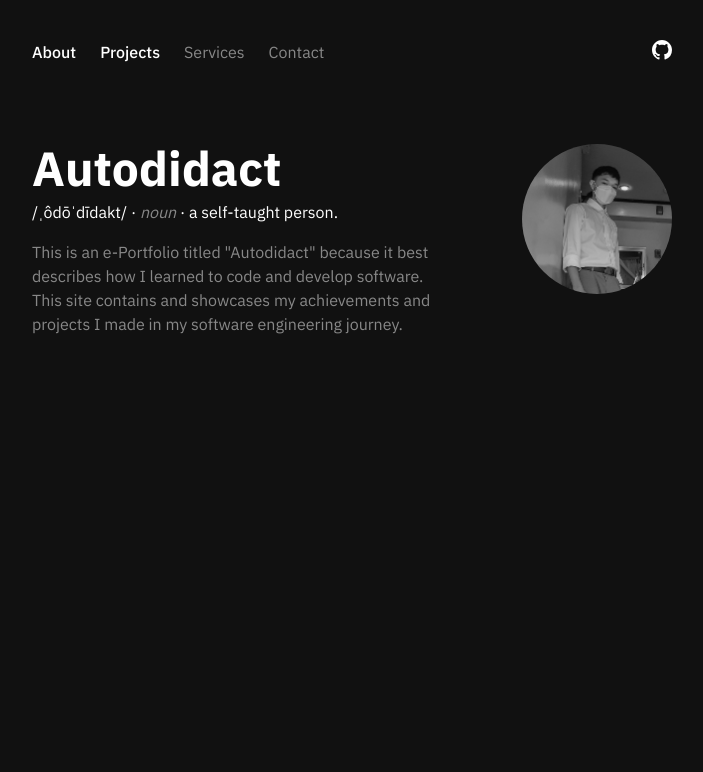
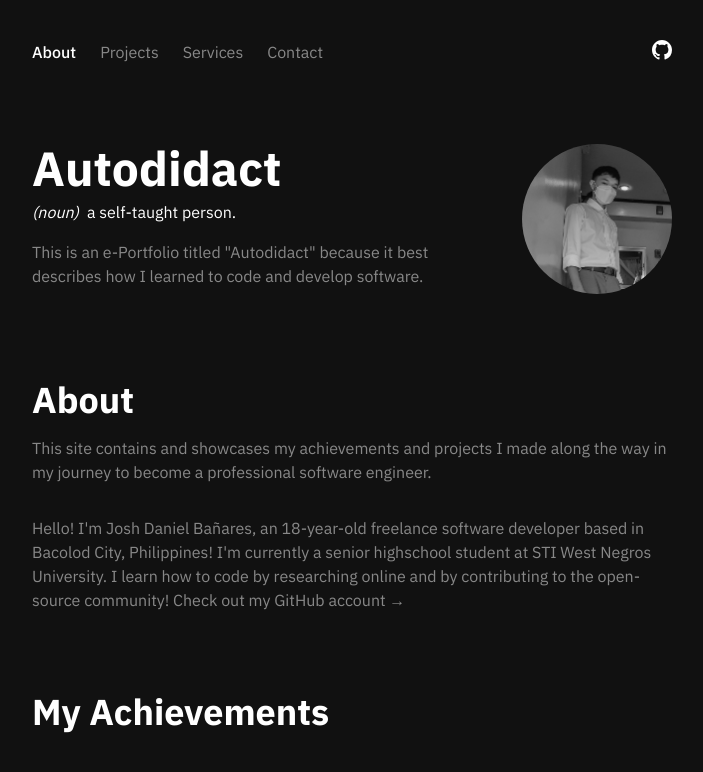
Before and after one commit to joshxfi/e-portfolio, a Next.js app: page / in a window 1280 px wide. Shown: the top 772 px of the page, without its empty margins (288-991 px from the left). Built offline with nearby package versions, Linux system fonts and the light colour scheme.

Commit message:
feat: add about and achievements

```diff
--- a/pages/index.tsx
+++ b/pages/index.tsx
@@ -1,5 +1,6 @@
 import React from "react";
 import Image from "next/image";
+import { About, Achievements } from "@/components/Home";
 
 const Homepage = () => {
   return (
@@ -7,15 +8,14 @@ const Homepage = () => {
       <div className="flex justify-between">
         <div>
           <h1 className="font-bold text-5xl">Autodidact</h1>
-          <p className="mt-2">
-            /ˌôdōˈdīdakt/ · <i className="text-secondary">noun</i> · a
-            self-taught person.
-          </p>
+          <div className="mt-2 flex space-x-2">
+            <i>(noun)</i>
+            <p>a self-taught person.</p>
+          </div>
+
           <p className="text-secondary w-[400px] mt-4">
             This is an e-Portfolio titled &quot;Autodidact&quot; because it best
-            describes how I learned to code and develop software. This site
-            contains and showcases my achievements and projects I made in my
-            software engineering journey.
+            describes how I learned to code and develop software.
           </p>
         </div>
 
@@ -31,6 +31,9 @@ const Homepage = () => {
           />
         </div>
       </div>
+
+      <About />
+      <Achievements />
     </section>
   );
 };
--- a/pages/projects.tsx
+++ b/pages/projects.tsx
@@ -2,7 +2,7 @@ import React from "react";
 import toast from "react-hot-toast";
 import { myProjects } from "@/utils/constants";
 
-export const Projects = () => {
+const Projects = () => {
   return (
     <section className="mt-20">
       <h1 className="text-4xl font-bold mb-8">My Projects</h1>
@@ -21,3 +21,5 @@ export const Projects = () => {
     </section>
   );
 };
+
+export default Projects;
--- /dev/null
+++ b/src/components/Home/About.tsx
@@ -0,0 +1,22 @@
+import React from "react";
+
+export const About = () => {
+  return (
+    <section>
+      <h1 className="text-4xl font-bold mt-20">About</h1>
+      <div className="space-y-8 text-secondary mt-4">
+        <p>
+          This site contains and showcases my achievements and projects I made along the way in my journey to become a professional software engineer.
+        </p>
+
+        <p>
+          Hello! I&apos;m Josh Daniel Bañares, an 18-year-old freelance software
+          developer based in Bacolod City, Philippines! I&apos;m currently a
+          senior highschool student at STI West Negros University. I learn how
+          to code by researching online and by contributing to the open-source
+          community! Check out my GitHub account &rarr;
+        </p>
+      </div>
+    </section>
+  );
+};
--- /dev/null
+++ b/src/components/Home/Achievements.tsx
@@ -0,0 +1,9 @@
+import React from "react";
+
+export const Achievements = () => {
+  return (
+    <section>
+      <h1 className="text-4xl font-bold mt-20">My Achievements</h1>
+    </section>
+  );
+};
--- /dev/null
+++ b/src/components/Home/index.ts
@@ -0,0 +1,2 @@
+export * from "./About";
+export * from "./Achievements";
--- a/src/components/Navbar.tsx
+++ b/src/components/Navbar.tsx
@@ -23,7 +23,12 @@ export const Navbar = () => {
         ))}
       </ul>
 
-      <a className="text-xl" href='https://github.com/joshxfi'>
+      <a
+        className="text-xl"
+        target="_blank"
+        rel="noreferrer"
+        href="https://github.com/joshxfi"
+      >
         <BsGithub />
       </a>
     </nav>
--- a/src/utils/constants.ts
+++ b/src/utils/constants.ts
@@ -5,7 +5,7 @@ export const navItems = [
   },
   {
     name: "Projects",
-    link: "/",
+    link: "/projects",
   },
   {
     name: "Services",
```
